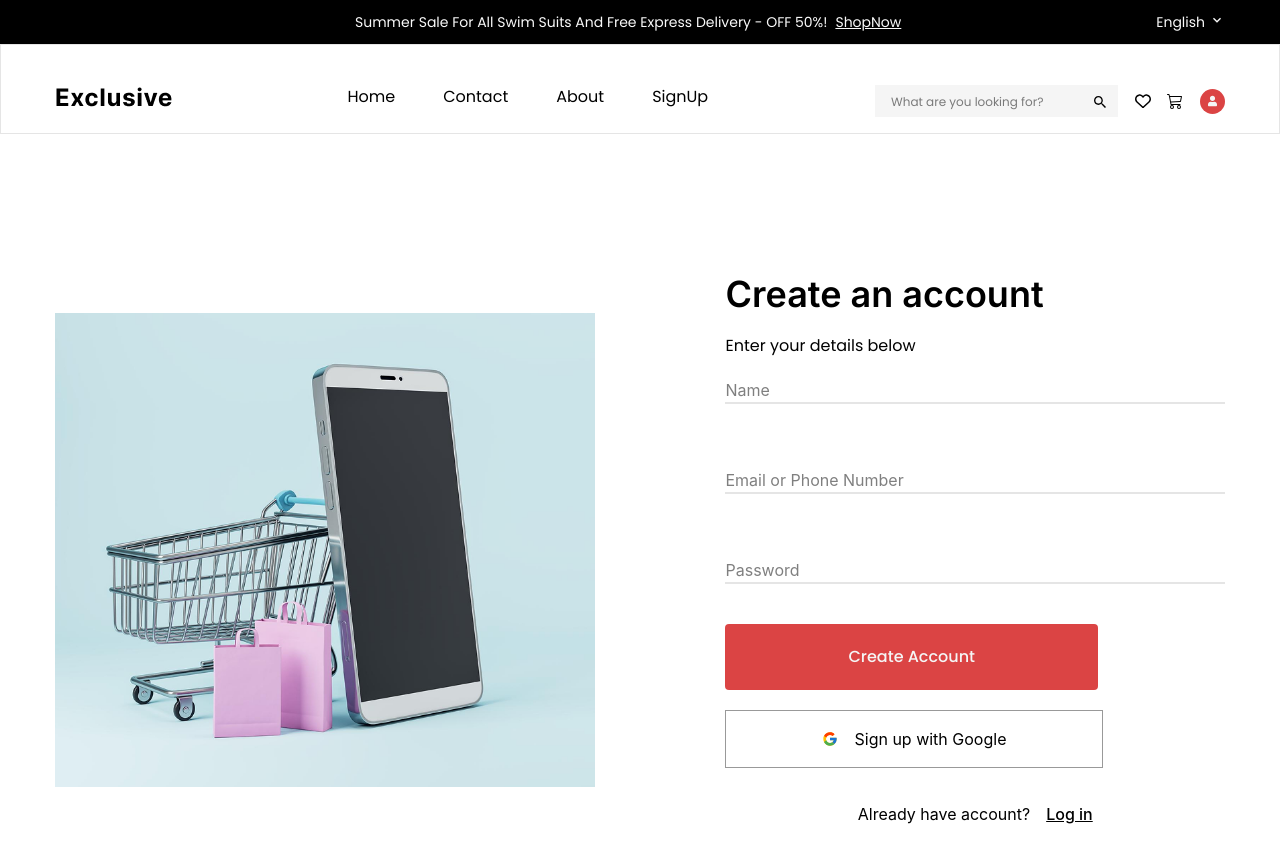
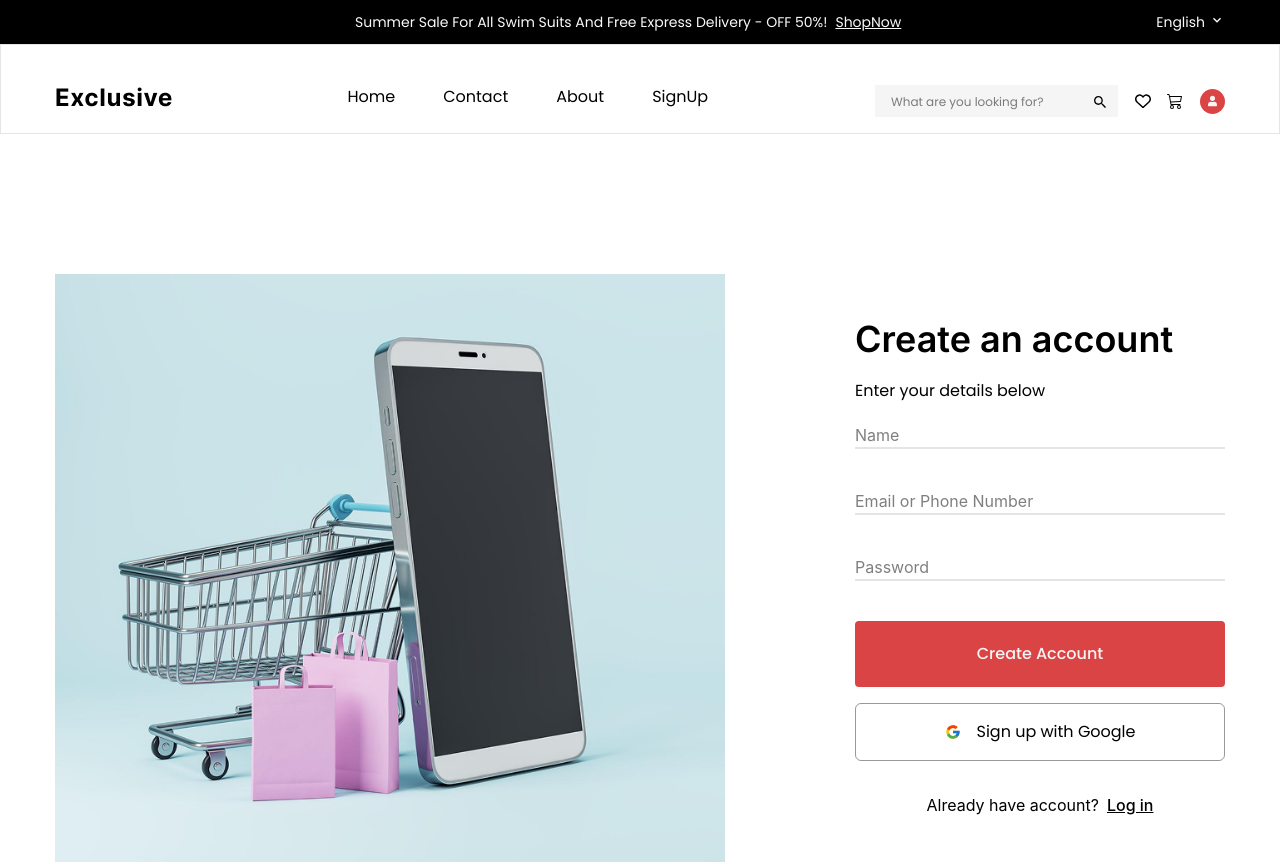
Before and after one commit to bijoysahadev/EComerce_Exclusive, a React (Vite) app: page /SignUp in a window 1280 px wide. Shown: the top 864 px of the page. Built offline with nearby package versions, Linux system fonts and the light colour scheme.

Commit message:
feat:signUp page desgin fix

```diff
--- a/src/pages/SignUp.jsx
+++ b/src/pages/SignUp.jsx
@@ -68,24 +68,33 @@ const SignUp = () => {
               <Image src={Login2} />
             </div>
             <div>
-              <Heading text={`Create an account`} className={`!text-[36px]`} />
+             <div className='w-[370px] min-w-[370px]' >
+               <Heading text={`Create an account`} className={`!text-[36px] `} />
+             </div>
               <p className=' py-5 font-poppins !font-normal  !text-6  !eading-6' >Enter your details below</p>
-              <Form>
+              <Form className='flex flex-col gap-y-[40px]' >
                 <input onChange={handleName} className='w-full outline-0 border-b-2 border-[rgba(0,0,0,0.10)]' type="text" placeholder='Name' />
-                <input onChange={handleEmail} className='w-full outline-0 border-b-2 border-[rgba(0,0,0,0.10)] pt-16' type="text" placeholder='Email or Phone Number' />
-                <input onChange={handlePassword} className='w-full outline-0 border-b-2 border-[rgba(0,0,0,0.10)] pt-16' type="text" placeholder='Password' />
+                <input onChange={handleEmail} className='w-full outline-0 border-b-2 border-[rgba(0,0,0,0.10)] ' type="text" placeholder='Email or Phone Number' />
+
+
+                    <input onChange={handlePassword} className='w-full outline-0 border-b-2 border-[rgba(0,0,0,0.10)] ' type="text" placeholder='Password' />
+
+
+
+
+
 
               </Form>
-              <div className='pt-[40px] pb-[34px]  ' onClick={handleSendUp} >
-                <Button text={`Create Account`} className={`py-4 px-[122px]`} />
+              <div className='mt-10 flex flex-col gap-y-4 ' onClick={handleSendUp} >
+                <Button text={`Create Account`} className={`w-full py-4 text-center`} />
 
-                <button className=' cursor-pointer px-[96px]  py-4 mt-5 flex items-center justify-around gap-x-4 border border-[rgba(0,0,0,0.40)] ' >
+                <button className='w-full cursor-pointer py-4 flex items-center justify-center gap-x-4 border border-[rgba(0,0,0,0.40)] rounded-md transition hover:bg-gray-50'  >
                   <FcGoogle />
-                  <p>Sign up with Google</p>
+                  <p className='text-4 font-poppins font-normal leading-6' >Sign up with Google</p>
                 </button>
 
               </div>
-              <Flex className={`items-center justify-center gap-x-4`} >
+              <Flex className={`items-center justify-center gap-x-2 mt-8`} >
                 <p className='text-poppins font-normal  text-[rgba(0,0,0,1)] text-4 ' >Already have account?</p>
                  <Link to='/Login' >
                  <a href="" className='text-poppins font-medium  text-4  text-black underline' >Log in</a>
```
